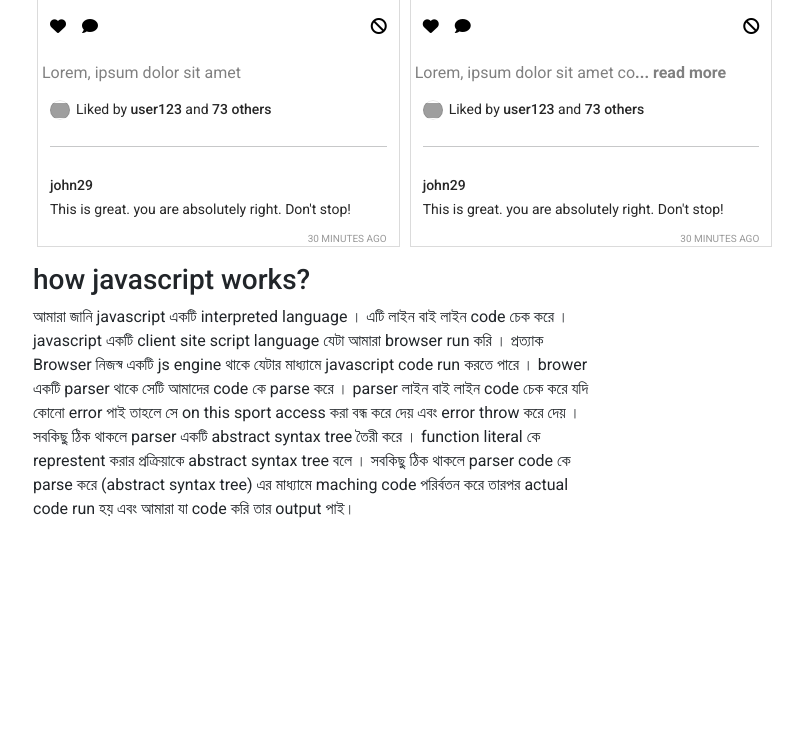
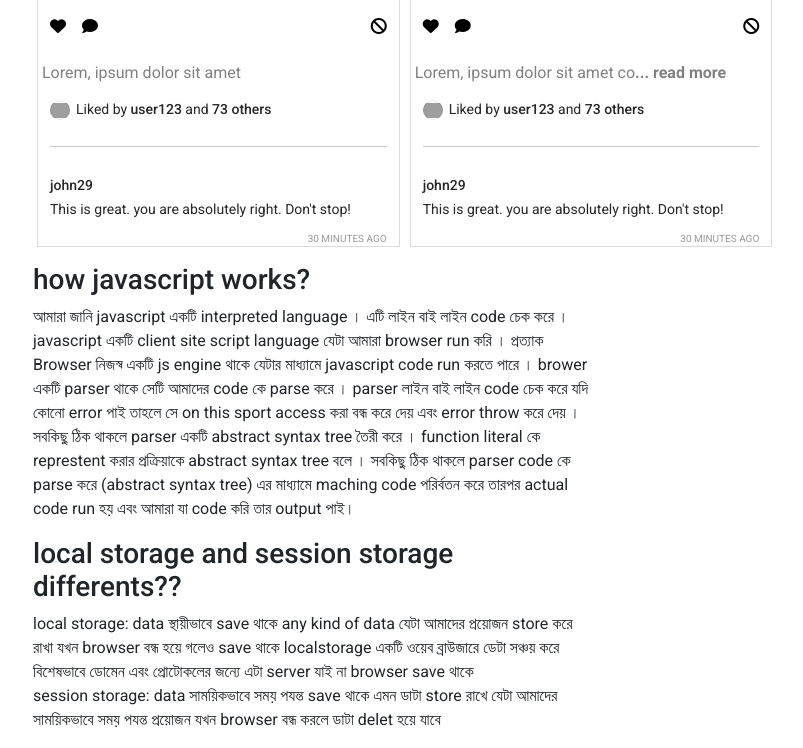
Before and after one commit to NISHAN75/inaste-city, a plain HTML site: page index.html in a window 1280 px wide. Shown: the part 1285-2033 px from the top of the page, without its empty margins (49-852 px from the left). Before the commit the page ends 1822 px from the top, so only its background shows below. Drawn offline with nearby package versions, Linux system fonts and the light colour scheme; grey boxes are pictures that could not be loaded.

Commit message:
all is ok

```diff
--- a/index.html
+++ b/index.html
@@ -94,6 +94,17 @@
                               সবকিছু  ঠিক থাকলে   parser code কে  parse করে  (abstract syntax tree) এর মাধ্যামে
                             maching code পরির্বতন  করে  তারপর  actual code run হয় এবং আমারা  যা code করি  তার output পাই।</p>
                     </div>
+                    <div class="col-6">
+                    <h3>local storage and session storage differents??</h3>
+                    <p>local storage:
+                        data স্থায়ীভাবে  save থাকে
+                         ‍any kind of data যেটা  আমাদের   প্রয়োজন  store করে রাখা  যখন  browser বন্ধ হয়ে গলেও  save থাকে
+                        localstorage একটি ওয়েব ব্রাউজারে ডেটা সঞ্চয় করে বিশেষভাবে ডোমেন এবং প্রোটোকলের জন্যে
+                        এটা server যাই না browser save থাকে<br>
+                         session storage:
+                        data সাময়িকভাবে  সময় পযন্ত  save থাকে
+                         এমন  ডাটা   store রাখে  যেটা আমাদের সাময়িকভাবে  সময় পযন্ত  প্রয়োজন  যখন  browser বন্ধ করলে  ডাটা  delet হয়ে যাবে</p>
+                    </div>
                 </div>
             </div>
         </section>
```
